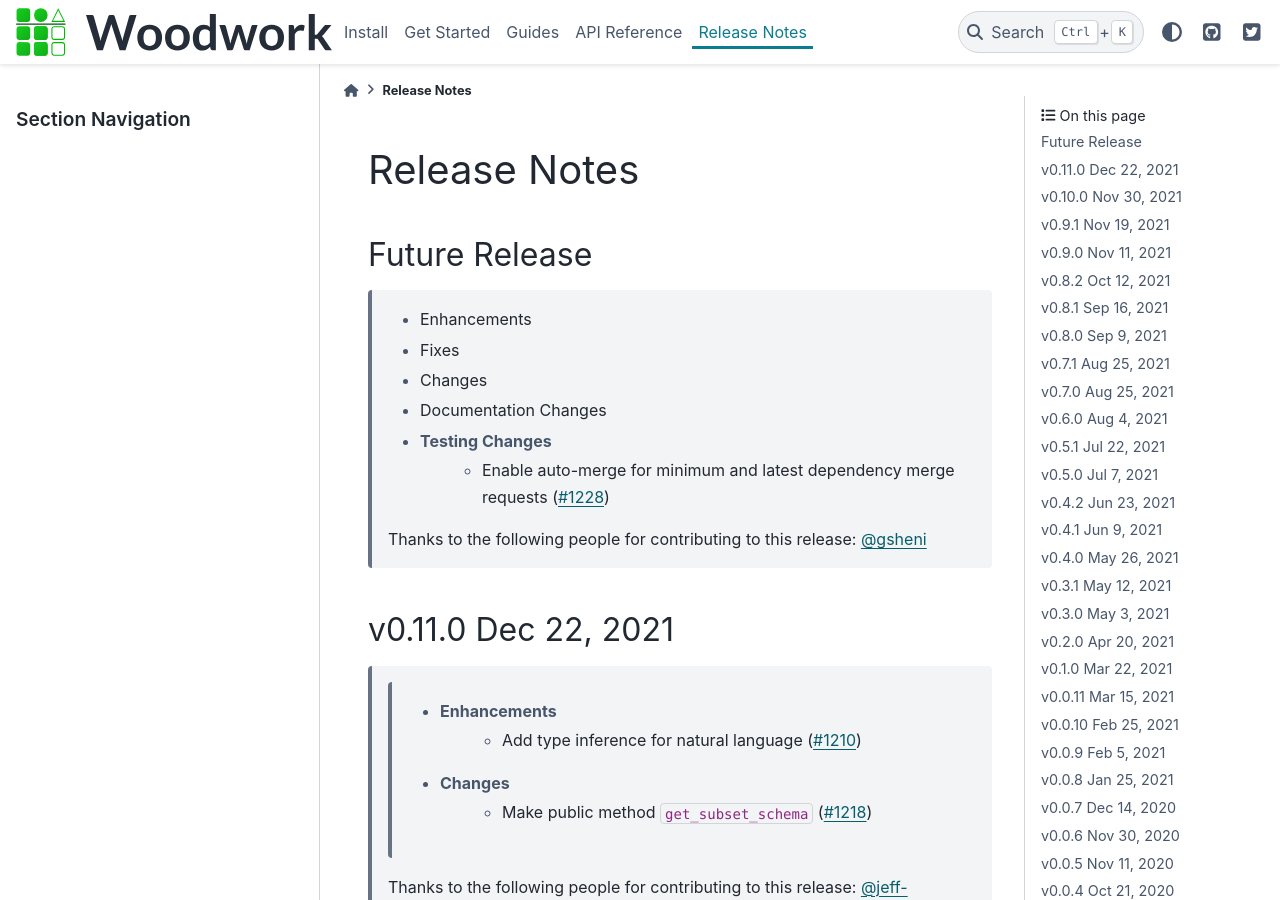
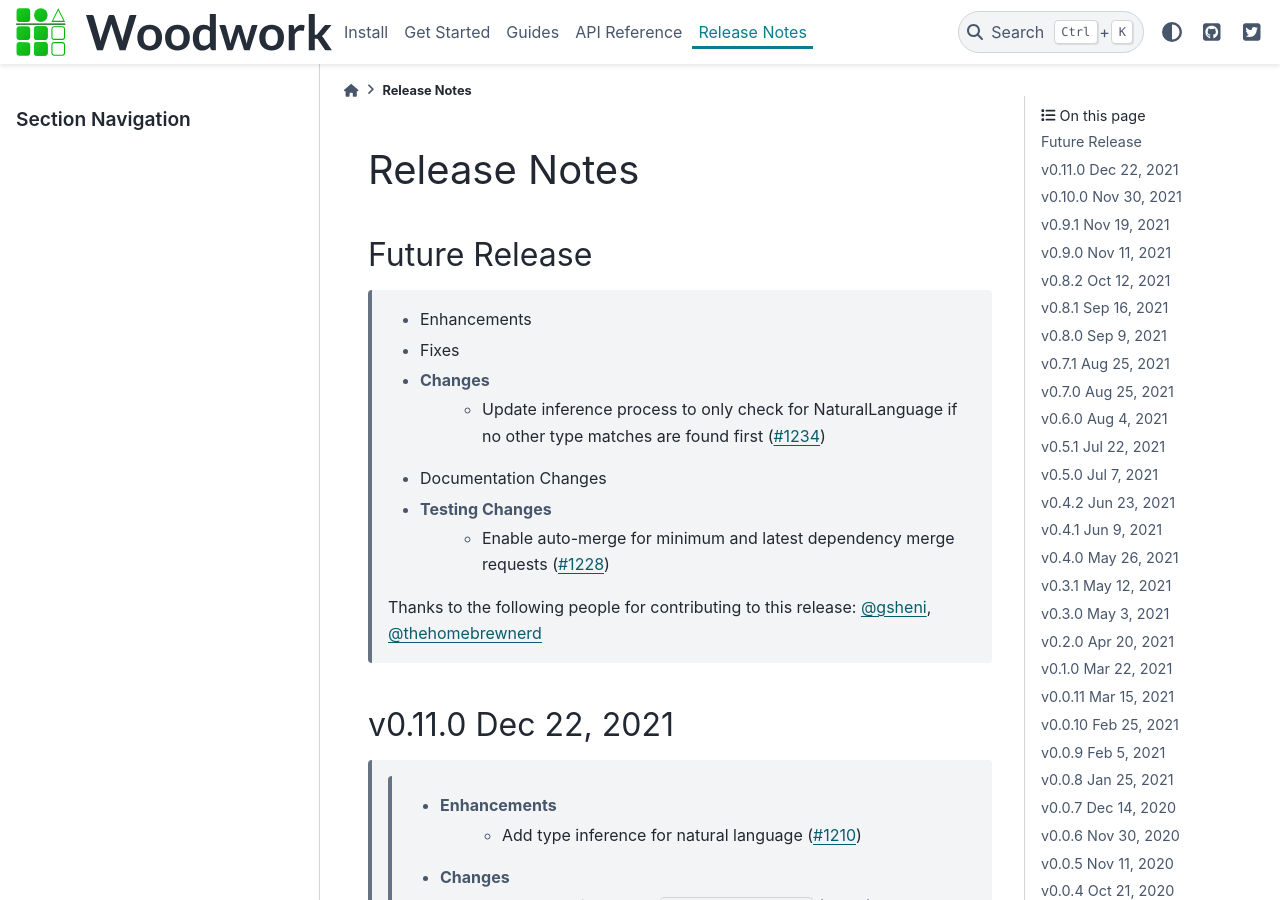
Before and after one commit to alteryx/woodwork, a Sphinx documentation site: the page built from docs/source/release_notes.rst, in a window 1280 px wide and 900 px high. Built offline with Sphinx 7.4.7 and the PyData theme 0.15.4, drawn with Linux system fonts in a browser that asks for light colours; comment, search, counter and statistics services are not loaded.

Commit message:
update release notes

```diff
--- a/docs/source/release_notes.rst
+++ b/docs/source/release_notes.rst
@@ -8,12 +8,13 @@
     * Enhancements
     * Fixes
     * Changes
+        * Update inference process to only check for NaturalLanguage if no other type matches are found first (:pr:`1234`)
     * Documentation Changes
     * Testing Changes
         * Enable auto-merge for minimum and latest dependency merge requests (:pr:`1228`)
 
     Thanks to the following people for contributing to this release:
-    :user:`gsheni`
+    :user:`gsheni`, :user:`thehomebrewnerd`
 
 v0.11.0 Dec 22, 2021
 ====================
```
